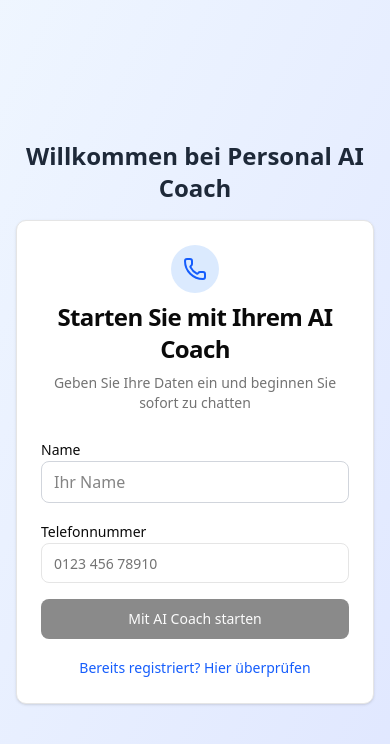
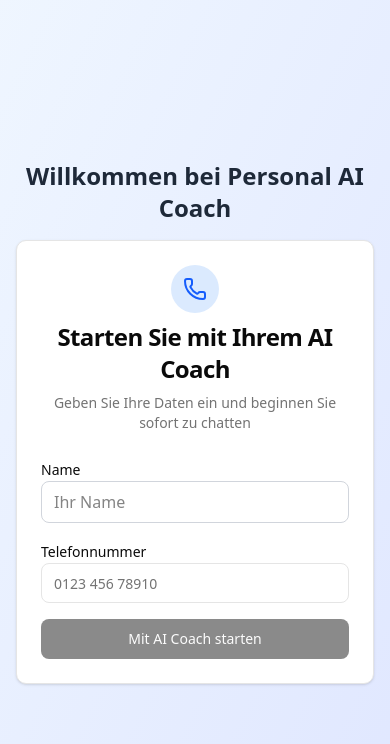
Before and after one commit to acristinaa/personal-ai-coach, a Next.js app: page / in a window 390 px wide. Shown: the top 744 px of the page. Built offline with nearby package versions, Linux system fonts and the light colour scheme.

Commit message:
Fix: adjustments to page and phone signup.

```diff
--- a/src/app/page.tsx
+++ b/src/app/page.tsx
@@ -1,10 +1,5 @@
 import Component from "@/components/phone-signup"
-//import { AlreadyRegistered } from "@/components/already-registered"
 
 export default function Page() {
   return <Component />
 }
-
-{/*export function AlreadyRegisteredPage() {
-  return <AlreadyRegistered />
-}*/}
--- a/src/components/phone-signup.tsx
+++ b/src/components/phone-signup.tsx
@@ -7,7 +7,6 @@ import { Label } from "@/components/ui/label"
 import { Phone, MessageCircle, CheckCircle } from "lucide-react"
 import { AuthCard } from "@/components/auth-card"
 import { PhoneNumberInput } from "@/components/phone-number-input"
-import Link from "next/link"
 
 export default function PhoneSignup() {
   const [step, setStep] = useState<"signup" | "success">("signup")
@@ -127,12 +126,6 @@ export default function PhoneSignup() {
               >
                 {isLoading ? "Registrierung..." : "Mit AI Coach starten"}
               </Button>
-
-              <div className="text-center">
-                <Link href="/already-registered" className="text-sm text-blue-600 hover:underline">
-                  Bereits registriert? Hier überprüfen
-                </Link>
-              </div>
             </form>
           </AuthCard>
         ) : (
```
